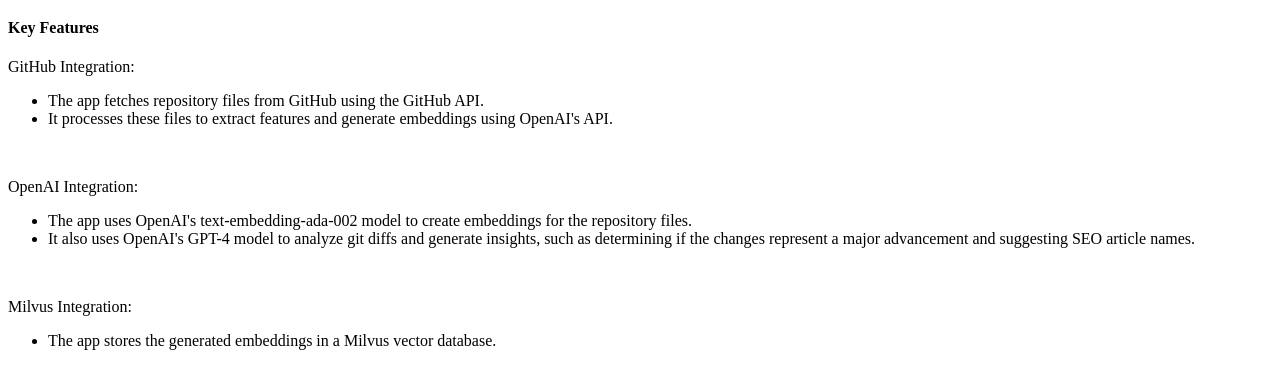
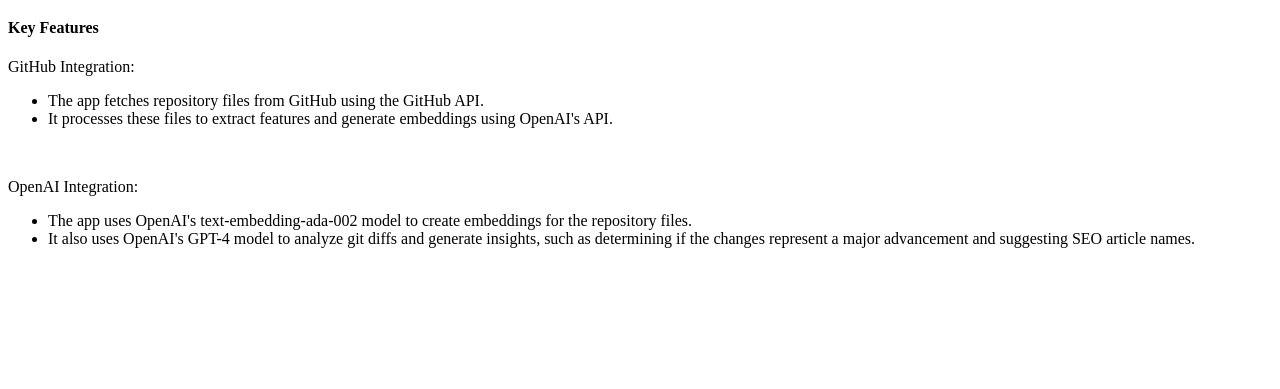
Before and after one commit to tmadrid-forgerz/test, a plain HTML site: page index.html in a window 1280 px wide. Shown: the part 105-494 px from the top of the page. Drawn offline with Linux system fonts and the light colour scheme.

Commit message:
Update index.html

```diff
--- a/index.html
+++ b/index.html
@@ -18,11 +18,6 @@
         <li>The app uses OpenAI's text-embedding-ada-002 model to create embeddings for the repository files.</li>
         <li>It also uses OpenAI's GPT-4 model to analyze git diffs and generate insights, such as determining if the changes represent a major advancement and suggesting SEO article names.</li>
       </ul>
-      <br/>
-      <p>Milvus Integration:</p>
-      <ul>
-        <li>The app stores the generated embeddings in a Milvus vector database.</li>
-      </ul>
     </div>
   </body>
 </html>
```
